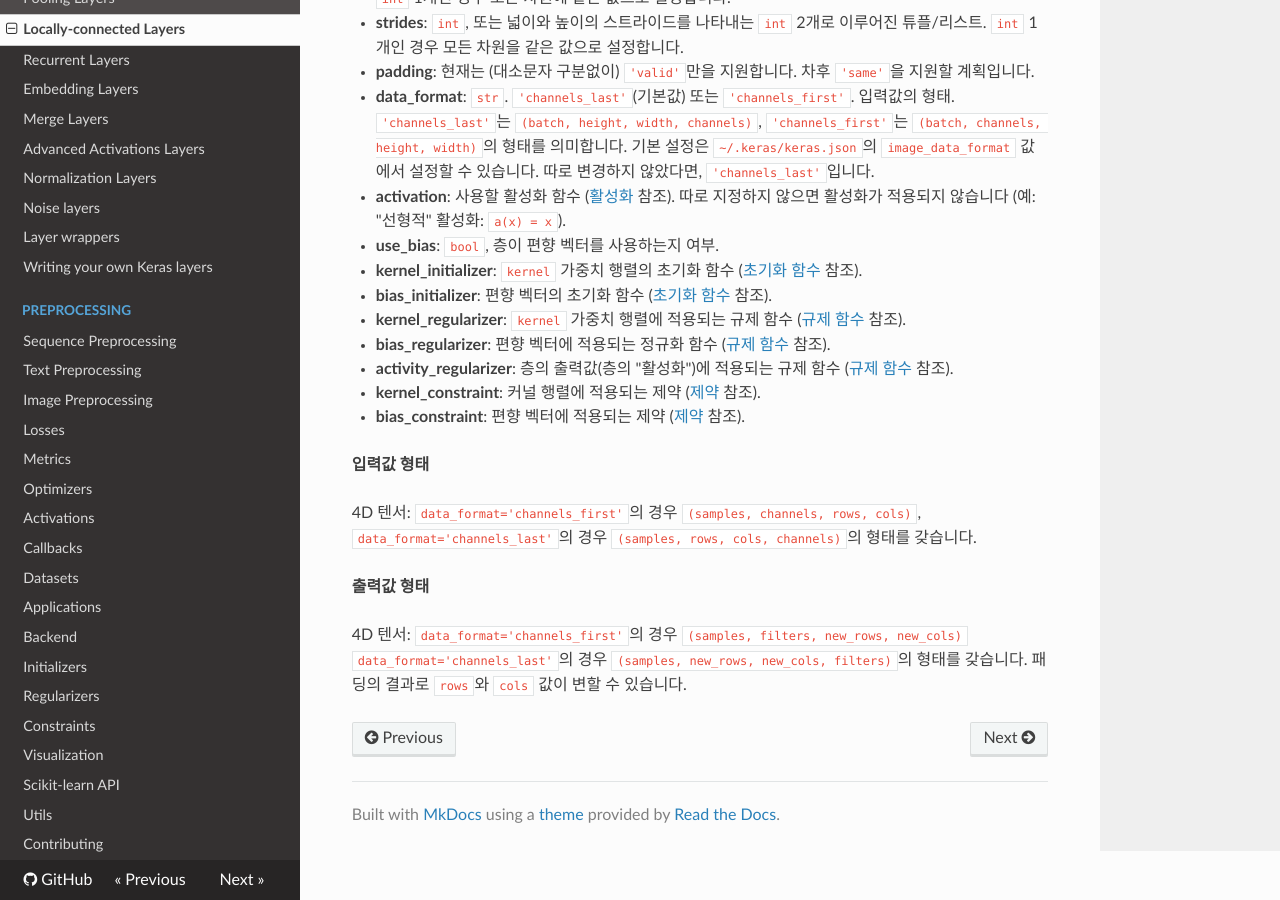
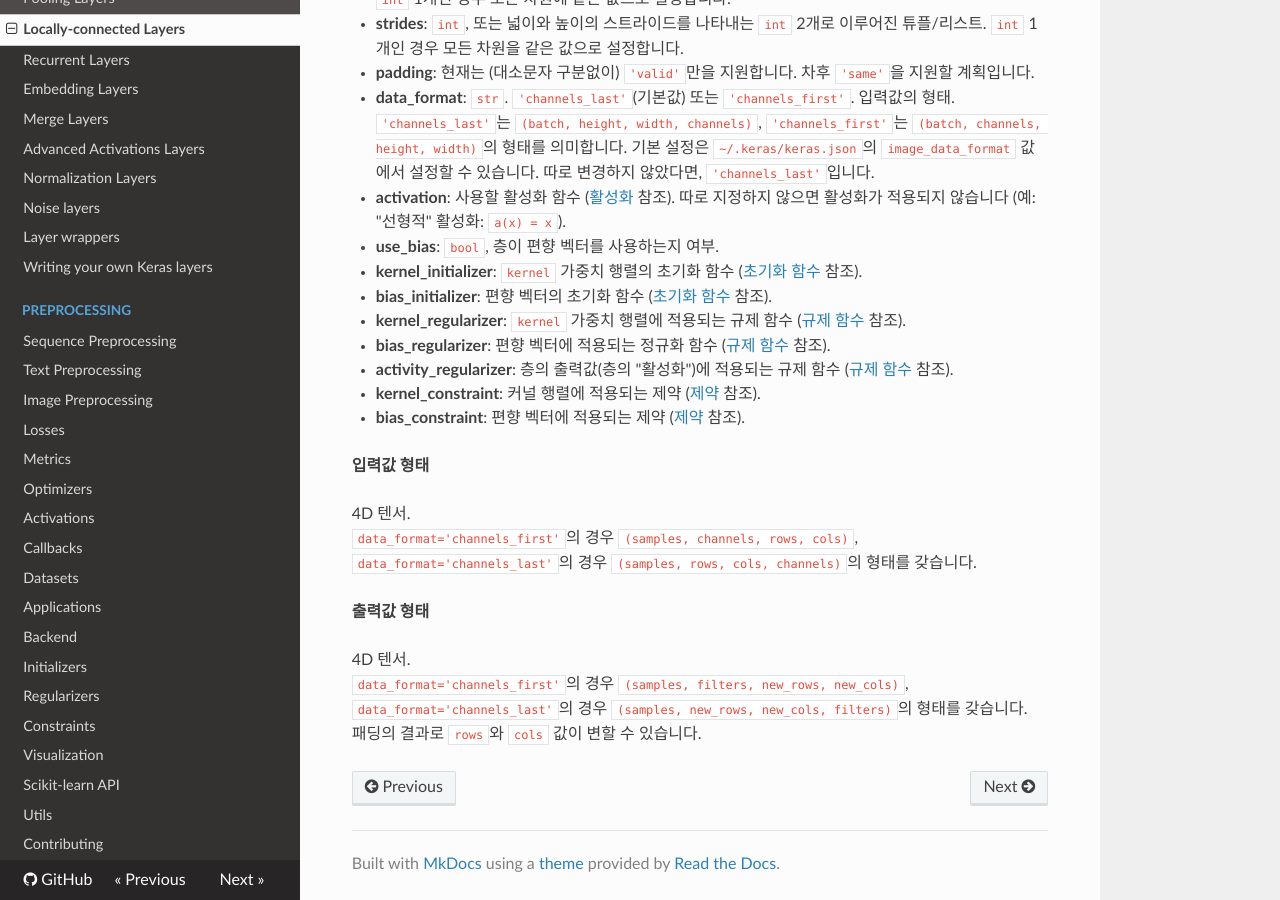
Before and after one commit to keras-team/keras-docs-ko, an MkDocs documentation site: the page built from sources/layers/local.md, in a window 1280 px wide and 900 px high, scrolled down 1904 px. Built offline with MkDocs 1.6.1, drawn with Linux system fonts in a browser that asks for light colours; nearby versions of some CDN libraries; some of the changed text lies outside the part shown.

```diff
--- a/sources/layers/local.md
+++ b/sources/layers/local.md
@@ -138,13 +138,13 @@ __인자__
 
 __입력값 형태__
 
-4D 텐서:
+4D 텐서.
 `data_format='channels_first'`의 경우 `(samples, channels, rows, cols)`,
 `data_format='channels_last'`의 경우 `(samples, rows, cols, channels)`의 형태를 갖습니다.
 
 __출력값 형태__
 
-4D 텐서:
-`data_format='channels_first'`의 경우 `(samples, filters, new_rows, new_cols)`
+4D 텐서.
+`data_format='channels_first'`의 경우 `(samples, filters, new_rows, new_cols)`,
 `data_format='channels_last'`의 경우 `(samples, new_rows, new_cols, filters)`의 형태를 갖습니다.
 패딩의 결과로 `rows`와 `cols` 값이 변할 수 있습니다.
```
Also changed, not shown: other parts of sources/layers/local.md (+2 -2 lines).
